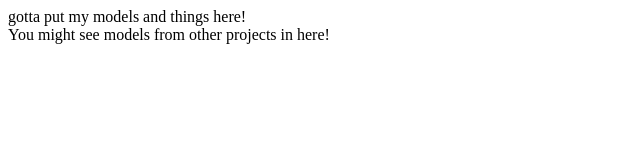
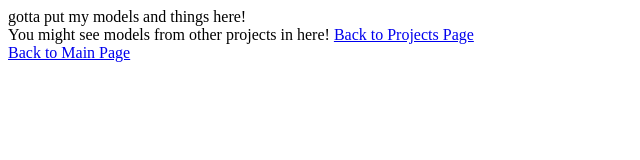
Before and after one commit to itsWilli/itswilli.github.io, a plain HTML site: page pages/models.html in a window 1280 px wide. Shown: the whole page, without its empty margins (0-640 px from the left). Drawn offline with Linux system fonts and the light colour scheme.

Commit message:
fixed linking errors

```diff
--- a/pages/models.html
+++ b/pages/models.html
@@ -3,5 +3,7 @@
     <body>
         gotta put my models and things here!<br>
         You might see models from other projects in here!
+        <a href="projects.html"> Back to Projects Page</a><br>
+        <a href="../index.html"> Back to Main Page</a><br>
     </body>
 </html>
```
Also changed, not shown: pages/programming.html (+2 -2 lines).
